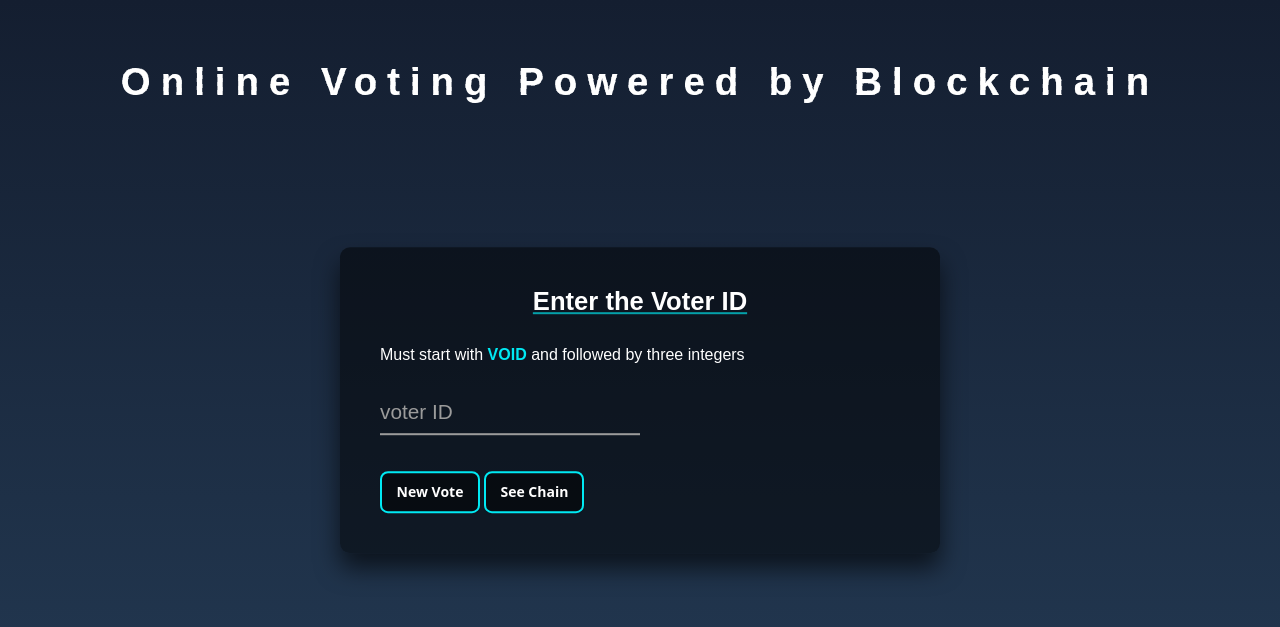
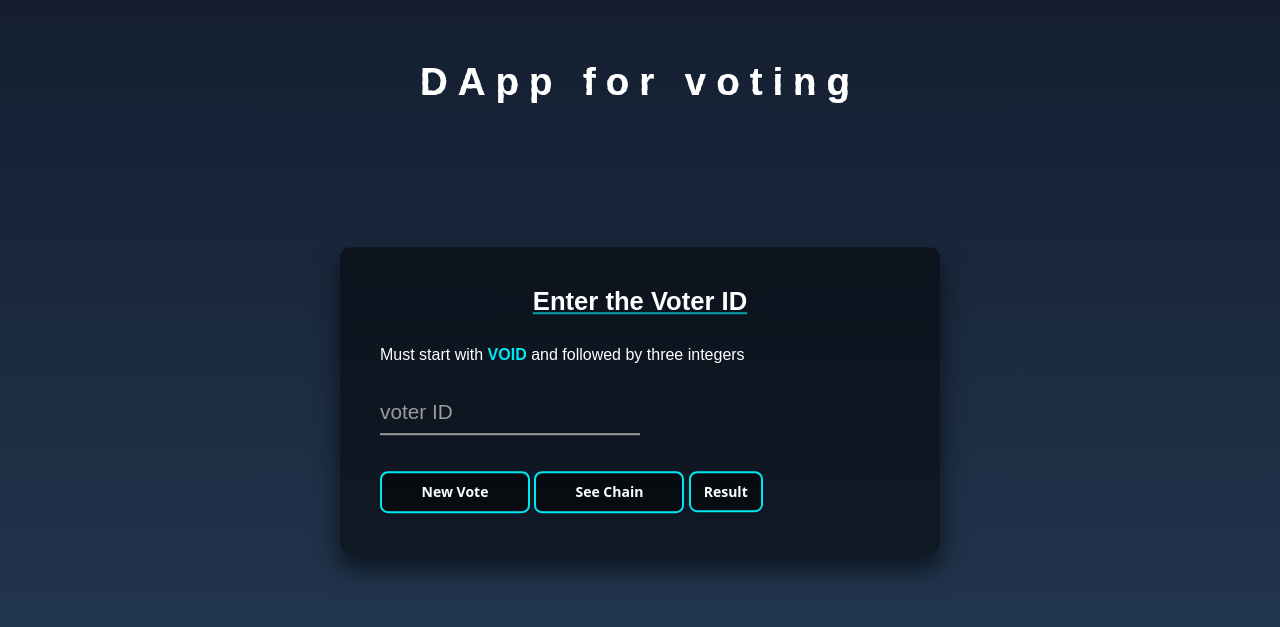
Before and after one commit to Utpal29/decentalized-app-for-voting, a Flask app: page /voter in a window 1280 px wide. Shown: the top 627 px of the page. Run offline with Flask 3, Linux system fonts and the light colour scheme.

Commit message:
result feature

```diff
--- a/main.py
+++ b/main.py
@@ -138,6 +138,12 @@ def full_chain():
   )
   return response
 
+@app.route('/result', methods=['GET'])
+def see_result():
+    result = blockchain.see_result()
+    return jsonify(result)
+
+
 if __name__ == '__main__':
   # App starts
   app.run(host = 'localhost', port = 5000, debug = True)
--- a/templates/index.html
+++ b/templates/index.html
@@ -222,7 +222,7 @@
 </head>
 
 <body>
-  <h1 data-text="Online Voting Powered by Blockchain"></h1>
+  <h1 data-text="DApp for voting"></h1>
   <!-- <h2 id="mainTitle">Online Voting Powered by Blockchain</h2> -->
   <form action="#" method="POST">
     <h2>Enter the Miner ID</h2>
--- a/templates/initial.html
+++ b/templates/initial.html
@@ -166,7 +166,7 @@
     }
 
     .button-39 {
-      width: 100px;
+      width: 150px;
       background-color: rgba(0, 0, 0, .5);
       border: 2px solid rgb(0, 233, 243);
       border-radius: .5rem;
@@ -206,7 +206,7 @@
 </head>
 
 <body>
-  <h1 data-text="Online Voting Powered by Blockchain"></h1>
+  <h1 data-text="DApp for voting"></h1>
   <!-- <h2 id="mainTitle">Online Voting Powered by Blockchain</h2> -->
   <div class="box">
     <form action="#" method="POST">
@@ -221,6 +221,7 @@
       <br><br>
       <button type="submit" name="submit" value="new_vote" class="button-39" role="button">New Vote</button>
       <button type="submit" name="submit" value="see_chain" class="button-39" role="button">See Chain</button>
+      <a href="/result" type="submit" name="submit" value="see_result" class="button-39" role="button">Result</a>
     </form>
   </div>
 </body>
--- a/templates/repeat.html
+++ b/templates/repeat.html
@@ -107,7 +107,7 @@
 </head>
 
 <body>
-  <h1 data-text="Online Voting Powered by Blockchain"></h1>
+  <h1 data-text="DApp for voting"></h1>
   <!-- <h2 id="mainTitle">Online Voting Powered by Blockchain</h2> -->
   <div class="box">
     <h2 style="font-size: 2rem;">You are not allowed to vote</h2>
```
Also changed, not shown: backend.py (+18 -0 lines).
